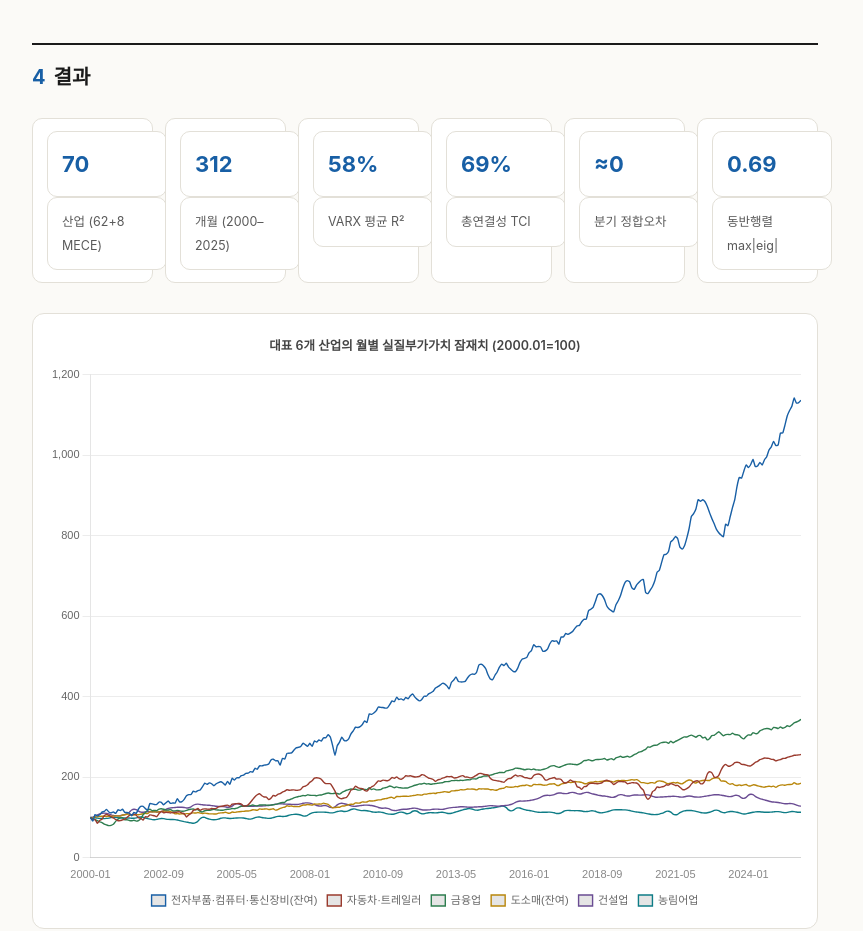
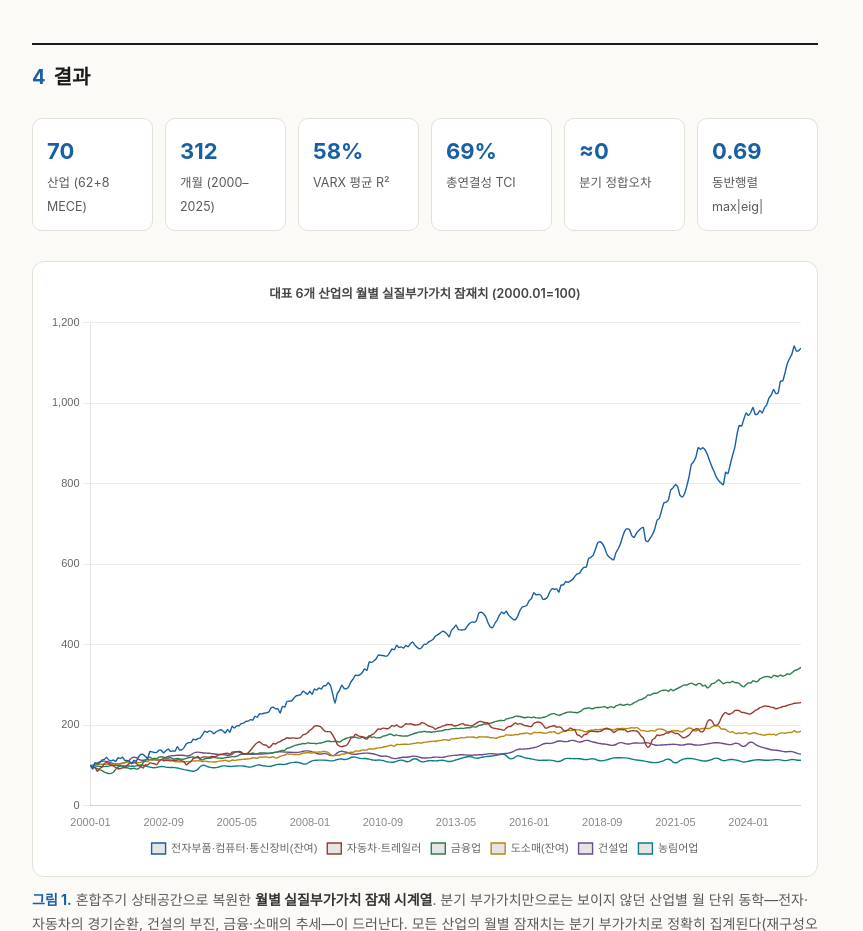
Before and after one commit to sdkparkforbi/gva-monthly-ssm-70, a plain HTML site: page index.html in a window 1280 px wide. Shown: the part 5361-6292 px from the top of the page, without its empty margins (215-1078 px from the left). Drawn offline with nearby package versions, Linux system fonts and the light colour scheme.

Commit message:
수정: 상단 지표카드 포개짐 — CSS .kpi div → .kpi>div (내부 숫자·라벨까지 박스로 그려지던 문제 해결). PDF 갱신

```diff
--- a/index.html
+++ b/index.html
@@ -53,7 +53,7 @@ code{background:var(--code);padding:1px 5px;border-radius:4px;font-size:13.5px;f
 .refs{font-size:14px;line-height:1.7}.refs li{margin:9px 0}
 .refs a{color:var(--accent);text-decoration:none;word-break:break-all}
 .kpi{display:flex;flex-wrap:wrap;gap:12px;margin:22px 0}
-.kpi div{flex:1;min-width:120px;background:#fff;border:1px solid var(--line);border-radius:10px;padding:12px 14px}
+.kpi>div{flex:1;min-width:120px;background:#fff;border:1px solid var(--line);border-radius:10px;padding:12px 14px}
 .kpi .v{font-size:22px;font-weight:700;color:var(--accent)}.kpi .l{font-size:12.5px;color:var(--mut);word-break:keep-all}
 .foot{margin-top:60px;padding-top:18px;border-top:1px solid var(--line);color:var(--mut);font-size:13px}
 .chartt{font-size:12.5px;color:#444;font-weight:600;text-align:center;margin:2px 0 8px}
```
Also changed, not shown: 1 other file.
